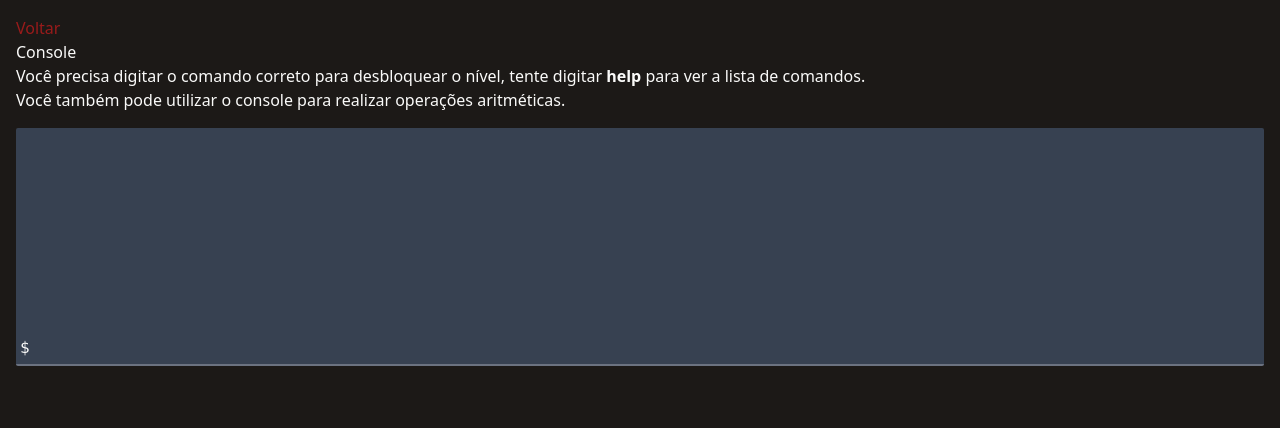
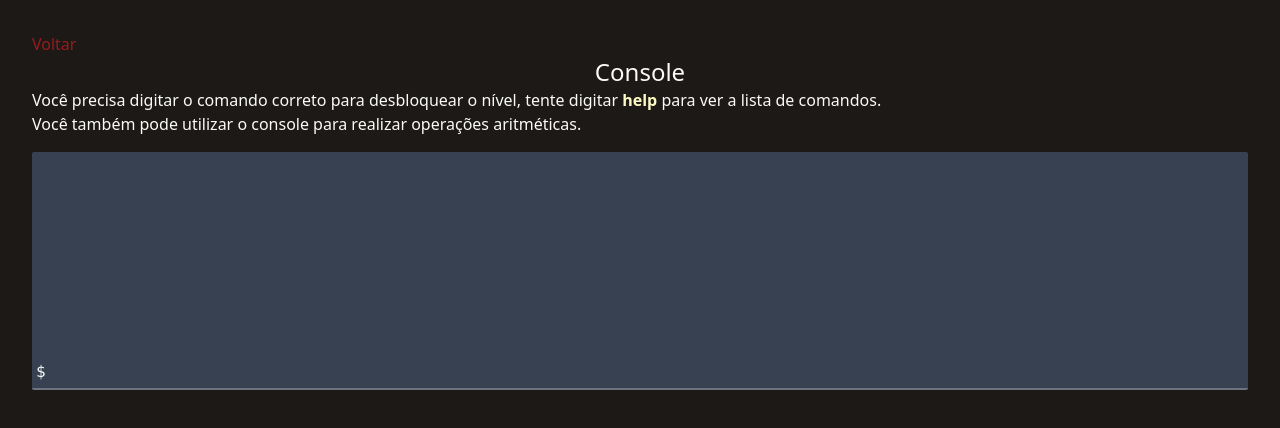
Before and after one commit to M4rkux/thepuzzlegame, a SvelteKit app: page /minigame/console in a window 1280 px wide. Shown: the top 428 px of the page. Built offline with nearby package versions, Linux system fonts and the light colour scheme.

Commit message:
add date command

```diff
--- a/src/routes/+layout.svelte
+++ b/src/routes/+layout.svelte
@@ -6,4 +6,12 @@
 	<title>The puzzle game</title>
 </svelte:head>
 
-<slot />
+<div class="content">
+	<slot />
+</div>
+
+<style lang="scss">
+	.content {
+		@apply p-4;
+	}
+</style>
--- a/src/routes/minigame/console/+page.svelte
+++ b/src/routes/minigame/console/+page.svelte
@@ -10,6 +10,7 @@
 		help: helpCommand,
 		whoami: whoamiCommand,
 		birthday: birthdayCommand,
+		date: dateCommand,
 		pizzatime: pizzatimeommand,
 		clear: clearCommand,
 		solve: solveCommand,
@@ -47,6 +48,7 @@
       <li><span class="font-semibold text-yellow-100">help</span> <span class="italic">para mostrar todos os comandos</span></li>
       <li><span class="font-semibold text-yellow-100">whoami</span> <span class="italic">para mostrar os dados do proprietário</span></li>
       <li><span class="font-semibold text-yellow-100">birthday</span> <span class="italic">para mostrar a data de aniversário</span></li>
+      <li><span class="font-semibold text-yellow-100">date</span> <span class="italic">para mostrar a data de hoje</span></li>
       <li><span class="font-semibold text-yellow-100">pizzatime</span> <span class="italic">It's pizza time!</span></li>
       <li><span class="font-semibold text-yellow-100">clear</span> <span class="italic">para limpar os dados do console</span></li>
       <li><span class="font-semibold text-yellow-100">solve</span> <span class="italic">para resolver o puzzle</span></li>
@@ -85,6 +87,18 @@
 			`Meu aniversário é ${dateFormatter.format(birthDate)}. ${
 				isBirthdayToday ? "<br/>É hoje!!!</b>" : ""
 			}`
+		);
+	}
+
+	function dateCommand() {
+		const dateFormatter = new Intl.DateTimeFormat("pt-BR", {
+			day: "numeric",
+			month: "long",
+			year: "numeric"
+		});
+
+		addConsoleHistory(
+			`Hoje é ${dateFormatter.format(new Date())}`
 		);
 	}
 
@@ -178,7 +192,8 @@
 				break;
 			case "c":
 				if (e.ctrlKey) {
-					addConsoleHistory(isSolving ? "password:" : "");
+					const message = `${isSolving ? "password:" : ""} ${command ? '<small class="text-xs italic">--cancelled--</small>' : ''}`;
+					addConsoleHistory(message);
 					isSolving = false;
 					command = "";
 					indexHistory = -1;
@@ -188,9 +203,9 @@
 	}
 </script>
 
-<h1>Console</h1>
+<h1 class="text-2xl text-center">Console</h1>
 <p>
-	Você precisa digitar o comando correto para desbloquear o nível, tente digitar <b>help</b> para ver a lista de comandos.
+	Você precisa digitar o comando correto para desbloquear o nível, tente digitar <span class="font-bold text-yellow-100">help</span> para ver a lista de comandos.
 </p>
 <p>Você também pode utilizar o console para realizar operações aritméticas.</p>
 <div class="mt-4 rounded-sm bg-gray-700 p-1 font-mono border-b-2 border-gray-500">
```
